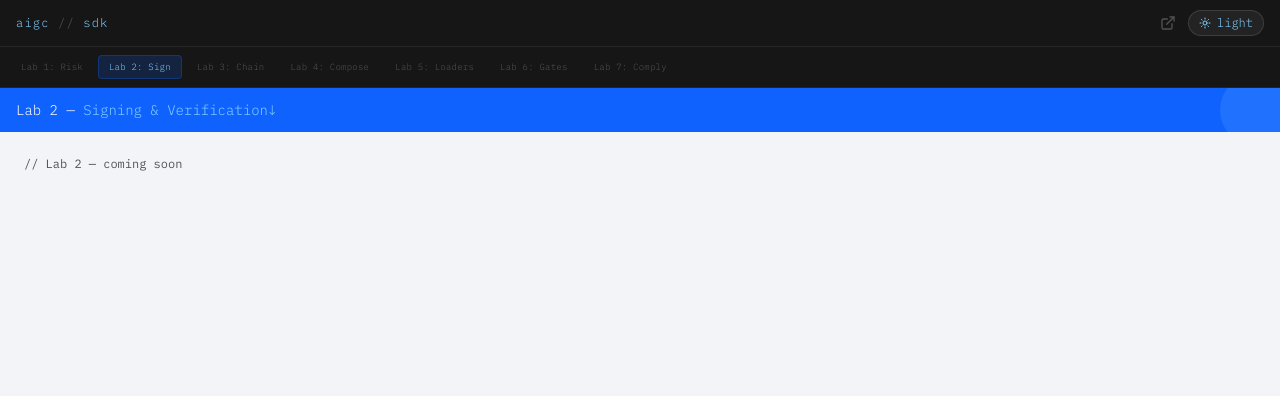
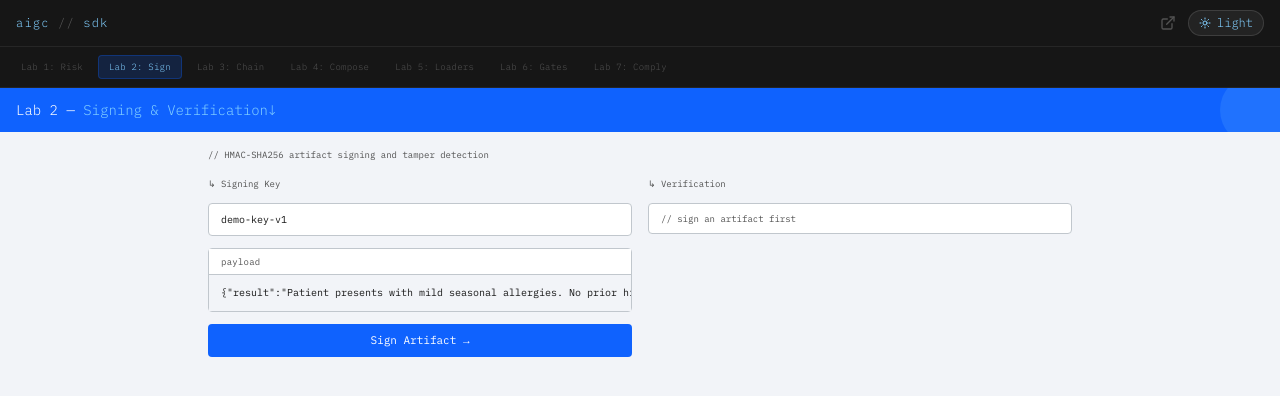
Before and after one commit to nealsolves/aigc, a React (Vite) app in the folder demo-app-react/: page /#/lab/2 in a window 1280 px wide. Shown: the top 396 px of the page. Built offline with nearby package versions, Linux system fonts and the light colour scheme.

Commit message:
feat: implement Lab 2 — Signing & Verification

```diff
--- a/demo-app-react/src/labs/Lab2Signing.tsx
+++ b/demo-app-react/src/labs/Lab2Signing.tsx
@@ -1,3 +1,90 @@
+import { useState } from 'react'
+import StatusBadge from '@/components/shared/StatusBadge'
+import CodeBlock from '@/components/shared/CodeBlock'
+import MetricCard from '@/components/shared/MetricCard'
+import { getScenario } from '@/mock/scenarios'
+
+// Deterministic mock HMAC — not cryptographically secure, for demo only
+function mockSign(payload: string, key: string): string {
+  let hash = 0
+  const str = payload + key
+  for (let i = 0; i < str.length; i++) {
+    hash = ((hash << 5) - hash + str.charCodeAt(i)) | 0
+  }
+  return Math.abs(hash).toString(16).padStart(8, '0').repeat(8).slice(0, 64)
+}
+
 export default function Lab2Signing() {
-  return <div className="p-6 font-mono text-xs text-text-2">// Lab 2 — coming soon</div>
+  const [signed, setSigned] = useState(false)
+  const [tampered, setTampered] = useState(false)
+  const [sigKey, setSigKey] = useState('demo-key-v1')
+  const scenario = getScenario('signing_basic')
+  const payload = JSON.stringify({ result: scenario.output.result, role: 'doctor' })
+  const signature = mockSign(payload, sigKey)
+  const verifyPayload = tampered ? payload.replace('allergies', 'TAMPERED') : payload
+  const valid = mockSign(verifyPayload, sigKey) === signature
+
+  return (
+    <div className="p-4 max-w-4xl mx-auto">
+      <p className="font-mono text-[9px] mb-4" style={{ color: 'var(--text-secondary)' }}>
+        // HMAC-SHA256 artifact signing and tamper detection
+      </p>
+
+      <div className="grid grid-cols-2 gap-4 mb-4">
+        <div className="space-y-3">
+          <div className="font-mono text-[9px]" style={{ color: 'var(--text-secondary)' }}>↳ Signing Key</div>
+          <input
+            value={sigKey}
+            onChange={e => { setSigKey(e.target.value); setSigned(false) }}
+            className="w-full font-mono text-[10px] px-3 py-2 rounded outline-none"
+            style={{ background: 'var(--bg-surface)', border: '1px solid var(--border-ui)', color: 'var(--text-primary)' }}
+          />
+          <CodeBlock code={payload} label="payload" />
+          <button
+            onClick={() => setSigned(true)}
+            className="w-full font-mono text-[11px] py-2 rounded"
+            style={{ background: 'var(--ibm-blue-60)', color: '#fff' }}
+          >
+            Sign Artifact →
+          </button>
+        </div>
+
+        <div className="space-y-3">
+          <div className="font-mono text-[9px]" style={{ color: 'var(--text-secondary)' }}>↳ Verification</div>
+          {signed ? (
+            <>
+              <CodeBlock code={signature} label="signature (HMAC-SHA256)" />
+              <div className="flex items-center gap-2">
+                <button
+                  onClick={() => setTampered(t => !t)}
+                  className="font-mono text-[9px] px-3 py-1.5 rounded transition-colors"
+                  style={
+                    tampered
+                      ? { background: 'rgba(255,126,182,0.15)', color: 'var(--ibm-magenta-40)', border: '1px solid rgba(255,126,182,0.3)' }
+                      : { color: 'var(--text-secondary)', border: '1px solid var(--border-ui)' }
+                  }
+                >
+                  {tampered ? '⚡ tampered' : 'tamper payload'}
+                </button>
+                <StatusBadge status={valid ? 'PASS' : 'FAIL'} />
+              </div>
+              <div className="grid grid-cols-2 gap-2">
+                <MetricCard value={signed ? '✓' : '—'} label="SIGNED" color="var(--ibm-teal-30)" />
+                <MetricCard value={valid ? 'VALID' : 'INVALID'} label="SIGNATURE" color={valid ? 'var(--ibm-teal-30)' : 'var(--ibm-magenta-40)'} />
+              </div>
+              {!valid && (
+                <div className="font-mono text-[9px] px-3 py-2 rounded" style={{ background: 'rgba(255,126,182,0.08)', border: '1px solid rgba(255,126,182,0.2)', color: 'var(--ibm-magenta-40)' }}>
+                  // signature mismatch — payload was modified after signing
+                </div>
+              )}
+            </>
+          ) : (
+            <div className="font-mono text-[9px] px-3 py-2 rounded" style={{ background: 'var(--bg-surface)', border: '1px solid var(--border-ui)', color: 'var(--text-secondary)' }}>
+              // sign an artifact first
+            </div>
+          )}
+        </div>
+      </div>
+    </div>
+  )
 }
```
